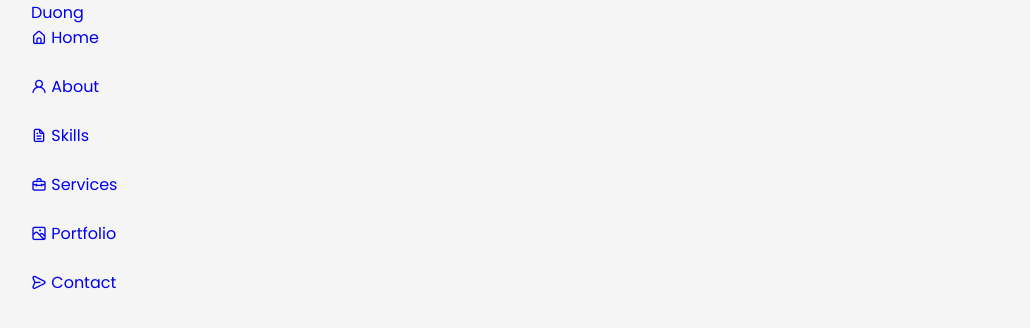
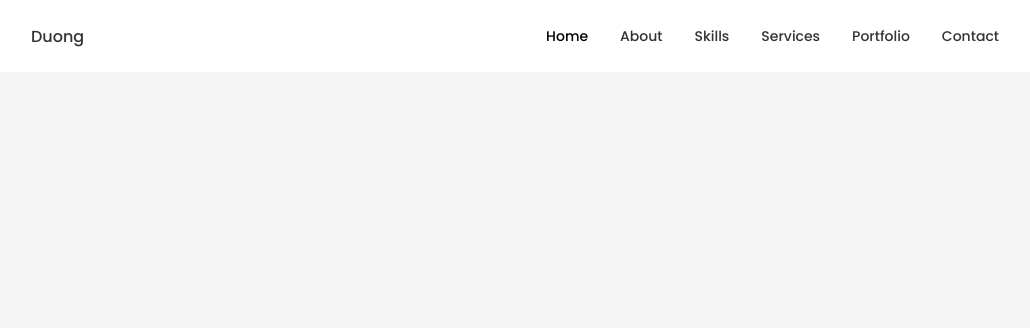
Before and after one commit to duongthing/duongthing, a React (Create React App) app: page / in a window 1280 px wide. Shown: the top 328 px of the page, without its empty margins (125-1155 px from the left). Built offline with nearby package versions, Linux system fonts and the light colour scheme.

Commit message:
update tu pc

```diff
--- a/src/components/header/Header.js
+++ b/src/components/header/Header.js
@@ -9,7 +9,7 @@ const Header = () => {
                 <div className='nav_menu'>
                     <ul className='nav_list grid'>
                         <li className='nav_item'>
-                            <a href='#home' className='nav_link'>
+                            <a href='#home' className='nav_link active-link'>
                                 <i className='uil uil-estate nav_icon'></i> Home
                             </a>
                         </li>
@@ -39,8 +39,10 @@ const Header = () => {
                             </a>
                         </li>
                     </ul>
-
-
+                    <i class="uil uil-times nav_close"></i>
+                </div>
+                <div className='nav_toggle'>
+                    <i class="uil uil-apps"></i>
                 </div>
             </nav>
         </header>
--- a/src/components/header/header.css
+++ b/src/components/header/header.css
@@ -0,0 +1,49 @@
+.header {
+    width: 100%;
+    position: fixed;
+    top: 0;
+    left: 0;
+    z-index: var(--z-fixed);
+    background-color: var(--container-color);
+}
+
+.nav {
+    height: calc(var(--header-height) + 1.5rem);
+    display: flex;
+    justify-content: space-between;
+    align-items: center;
+    column-gap: 1rem;
+}
+
+.nav_logo,
+.nav_toggle {
+    color: var(--title-color);
+    font-weight: var(--font-medium);
+}
+
+.nav_list {
+    display: flex;
+    column-gap: 2rem;
+}
+
+.nav_link {
+    display: flex;
+    flex-direction: column;
+    align-items: center;
+    font-size: var(--small-font-size);
+    color: var(--title-color);
+    font-weight: var(--font-medium);
+    transition: 5s;
+}
+
+.nav_icon,
+.nav_close,
+.nav_toggle {
+    display: none;
+}
+
+/* active link */
+.active-link,
+.nav_link:hover {
+    color: var(--title-color-dark);
+}
```
